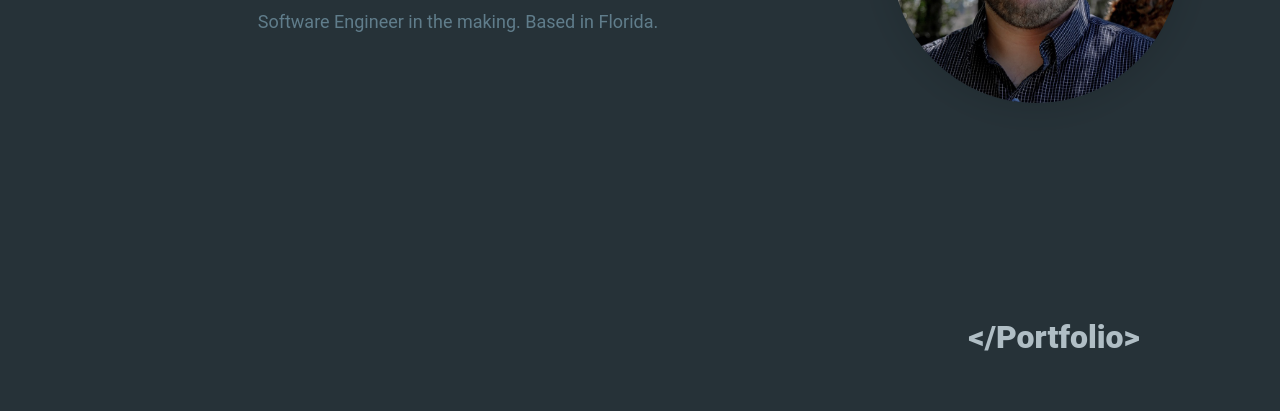
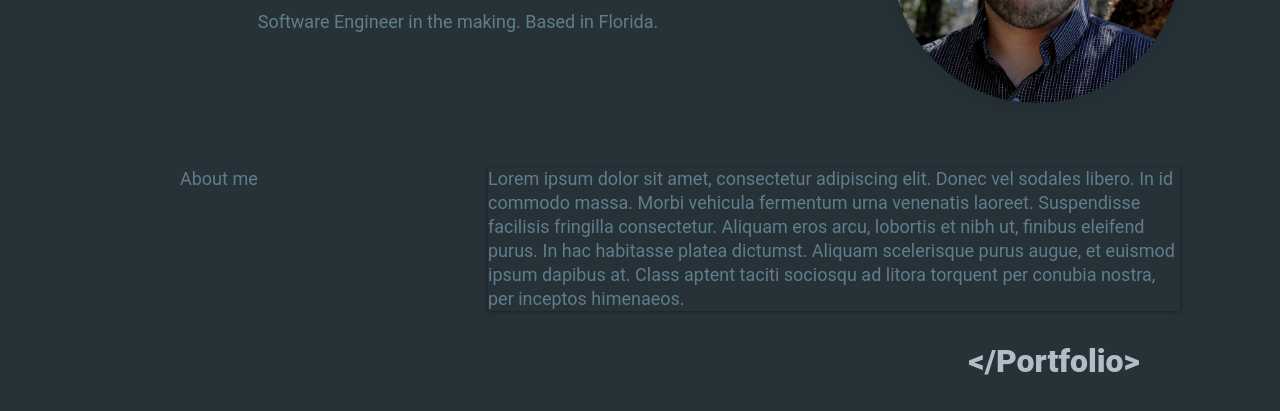
Before and after one commit to MVPZl0b/Portfolio, a Gatsby site: page / in a window 1280 px wide. Shown: the part 413-824 px from the top of the page. Before the commit the page ends 800 px from the top, so only its background shows below. Built offline with nearby package versions, Linux system fonts and the light colour scheme; Gatsby itself is replaced by a stand-in of ours.

Commit message:
started work on about

```diff
--- a/src/components/Hero.js
+++ b/src/components/sections/Hero.js
@@ -1,7 +1,7 @@
 import React from 'react'
 import styled from "styled-components"
 import { StaticImage } from 'gatsby-plugin-image'
-import ContentWrapper from '../styles/contentWrapper'
+import ContentWrapper from '../../styles/contentWrapper'
 
 const StyledSection = styled.section`
   width: 100%;
@@ -65,17 +65,17 @@ const StyledContentWrapper = styled(ContentWrapper)`
 
 const Hero = ({ content }) => {
 
-  const { frontmatter, rawMarkdownBody } = content
+  const { frontmatter } = content
   return (
     <StyledSection>
       <StyledContentWrapper>
         <div className='inner-wrapper'>
-          <h1 className="section-title">{frontmatter.title}</h1>
-          <h2 className="section-subtitle">{frontmatter.subtitlePrefix}</h2>
-          <div className="text-content">{rawMarkdownBody}</div>
+          <h1 className="section-title">{frontmatter.heading}</h1>
+          <h2 className="section-subtitle">{frontmatter.heroSubTitle}</h2>
+          <div className="text-content">{frontmatter.heroText}</div>
         </div>
         <StaticImage
-          src="../images/portfolio.jpg"
+          src="../../images/portfolio.jpg"
           alt="Headshot"
           className='image' />
       </StyledContentWrapper>
--- /dev/null
+++ b/src/components/sections/about.js
@@ -0,0 +1,64 @@
+import React from 'react'
+import styled from "styled-components"
+import { StaticImage } from 'gatsby-plugin-image'
+import ContentWrapper from '../../styles/contentWrapper'
+
+const StyledSection = styled.section`
+  width: 100%;
+  height: auto;
+  background: #263238;
+  margin-top: 4rem;
+`
+const StyledContentWrapper = styled(ContentWrapper)`
+  && {
+    width: 100%;
+    height: 100%;
+    display: flex;
+    flex-direction: column;
+    justify-content: space-between;
+    @media (min-width: 786px) {
+      flex-direction: row;
+      justify-content: space-between;
+    }
+    .section-title {
+      margin-bottom: 0.5rem;
+      text-align: center;
+      color: #607D8B;
+    }
+    .section-subtitle {
+      margin-top: 0.5rem;
+      text-align: center;
+      color: #607D8B;
+    }
+    .inner-wrapper {
+      display: flex;
+      flex-direction: column;
+      justify-content: center;
+    }
+    .text-content {
+      width: 100%;
+      max-width: 43.25rem;
+      color: #607D8B;
+      box-shadow: 0 1px 6px rgba(0, 0, 0, 0.12), 0 1px 4px rgba(0, 0, 0, 0.24);
+      transition: all 0.3s ease-out;
+        &:hover {
+          transform: translate3d(0px, -0.155rem, 0px);
+        }
+    }
+  }
+`
+
+const about = ({content}) => {
+    const { frontmatter, rawMarkdownBody } = content;
+
+  return (
+    <StyledSection>
+        <StyledContentWrapper>
+            <div className='section-title'>{frontmatter.aboutTitle}</div>
+            <div className="text-content">{rawMarkdownBody}</div>
+        </StyledContentWrapper>
+    </StyledSection>
+  )
+}
+
+export default about
--- /dev/null
+++ b/src/content/config.md
@@ -0,0 +1,7 @@
+---
+heading: "Hello, I'm Zackery!"
+heroSubTitle: "Motivated Computer Science Student"
+heroText: "Software Engineer in the making. Based in Florida."
+aboutTitle: "About me"
+---
+Lorem ipsum dolor sit amet, consectetur adipiscing elit. Donec vel sodales libero. In id commodo massa. Morbi vehicula fermentum urna venenatis laoreet. Suspendisse facilisis fringilla consectetur. Aliquam eros arcu, lobortis et nibh ut, finibus eleifend purus. In hac habitasse platea dictumst. Aliquam scelerisque purus augue, et euismod ipsum dapibus at. Class aptent taciti sociosqu ad litora torquent per conubia nostra, per inceptos himenaeos.
--- a/src/content/hero.md
+++ /dev/null
@@ -1,6 +0,0 @@
----
-title: "Hello, I'm Zackery!"
-subtitlePrefix: "Motivated Computer Science Student"
----
-
-Software Engineer in the making. Based in Florida.
--- a/src/pages/index.js
+++ b/src/pages/index.js
@@ -1,13 +1,15 @@
 import * as React from "react"
 
 import Layout from "../components/Layout"
-import Hero from "../components/Hero"
+import Hero from "../components/sections/Hero"
 import { graphql } from "gatsby"
+import About from "../components/sections/about"
 
 const IndexPage = ({data}) => {
   return (
     <Layout>
-      <Hero content={data.hero.edges[0].node} />
+      <Hero content={data.config.edges[0].node} />
+      <About content={data.config.edges[0].node} />
     </Layout>
   )
 }
@@ -16,12 +18,14 @@ export default IndexPage
 
 export const pageQuery = graphql`
 {
-  hero: allMarkdownRemark {
+  config: allMarkdownRemark {
     edges {
       node {
         frontmatter {
-          title
-          subtitlePrefix
+          heading
+          heroSubTitle
+          heroText
+          aboutTitle
         }
         rawMarkdownBody
       }
```
